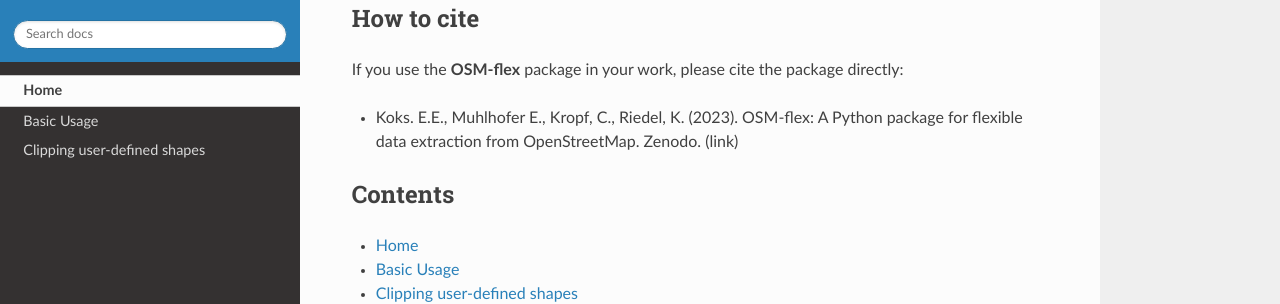
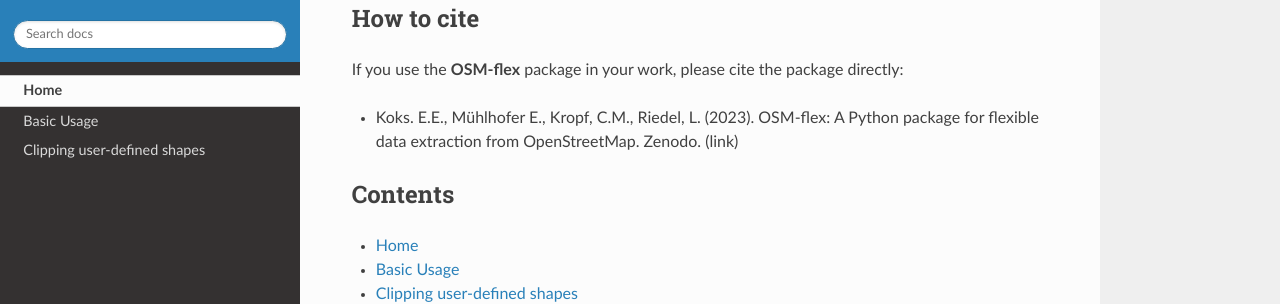
Before and after one commit to osm-flex/osm-flex, a Sphinx documentation site: the page built from doc/index.rst, in a window 1280 px wide. Shown: the part 307-611 px from the top of the page. Built offline with Sphinx 7.4.7 and the Read the Docs theme 2.0.0, drawn with Linux system fonts in a browser that asks for light colours.

Commit message:
Update doc/index.rst
Co-authored-by: Chahan M. Kropf <chahan.kropf@posteo.de>

```diff
--- a/doc/index.rst
+++ b/doc/index.rst
@@ -11,7 +11,7 @@
 -----------
 If you use the **OSM-flex**  package in your work, please cite the package directly:
 
-* Koks. E.E., Muhlhofer E., Kropf, C., Riedel, K. (2023). OSM-flex: A Python package for flexible data extraction from OpenStreetMap. Zenodo. (link)
+* Koks. E.E., Mühlhofer E., Kropf, C.M., Riedel, L. (2023). OSM-flex: A Python package for flexible data extraction from OpenStreetMap. Zenodo. (link)
 
 Contents
 --------
```
